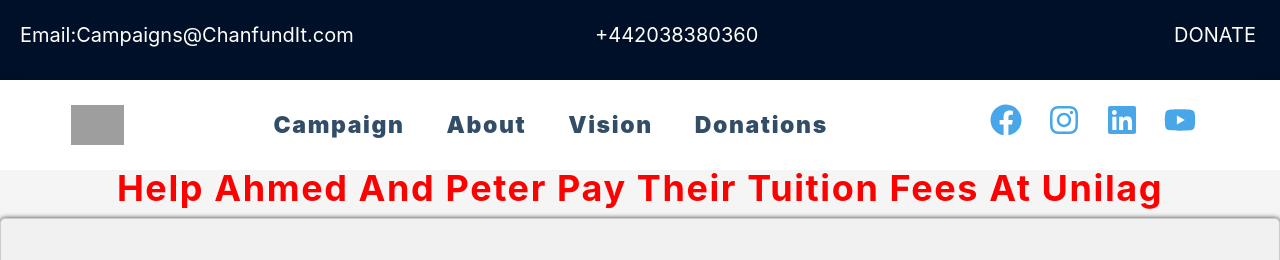
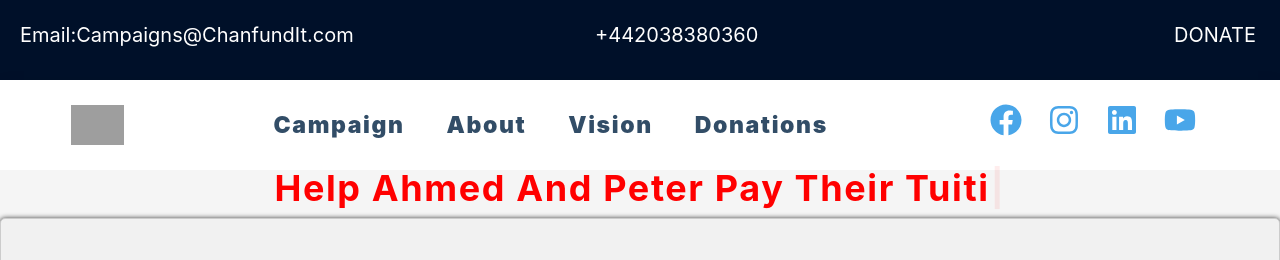
Before and after one commit to CyCodez/crowdfund, a React (Create React App) app: page /home in a window 1280 px wide. Shown: the top 260 px of the page. Built offline with nearby package versions, Linux system fonts and the light colour scheme; grey boxes are pictures that could not be loaded; the HTML template or start-up script is replaced by a standard one.

Commit message:
added typewriter function

```diff
--- a/package.json
+++ b/package.json
@@ -12,6 +12,7 @@
     "react-paystack": "^4.0.2",
     "react-router-dom": "^6.10.0",
     "react-scripts": "5.0.1",
+    "typewriter-effect": "^2.19.0",
     "web-vitals": "^2.1.4"
   },
   "scripts": {
--- a/src/components/About.js
+++ b/src/components/About.js
@@ -1,12 +1,29 @@
 import React from "react";
 import Donatepay from "./Donations";
+import Typewriter from "typewriter-effect";
+
+function ContinuousTypewriter() {
+  return (
+    <Typewriter
+      options={{
+        strings: ["Help Ahmed and Peter Pay their Tuition Fees at Unilag"],
+        autoStart: true,
+        loop: true,
+        delay: 50,
+        deleteSpeed: 50,
+        pauseFor: 1000,
+      }}
+    />
+  );
+}
 
 function About() {
   return (
     <main>
       <h3 style={{ textAlign: "center", color: "#FF0000" }}>
-        Help Ahmed and Peter Pay their Tuition Fees at Unilag
+        <ContinuousTypewriter />
       </h3>
+
       <section>
         It is the dream of many young Talented Nigerian youth to go to school
         and receive quality education, but without the means to actualize this
```
Also changed, not shown: 1 other file (tests, documents, lock files or other folders).
